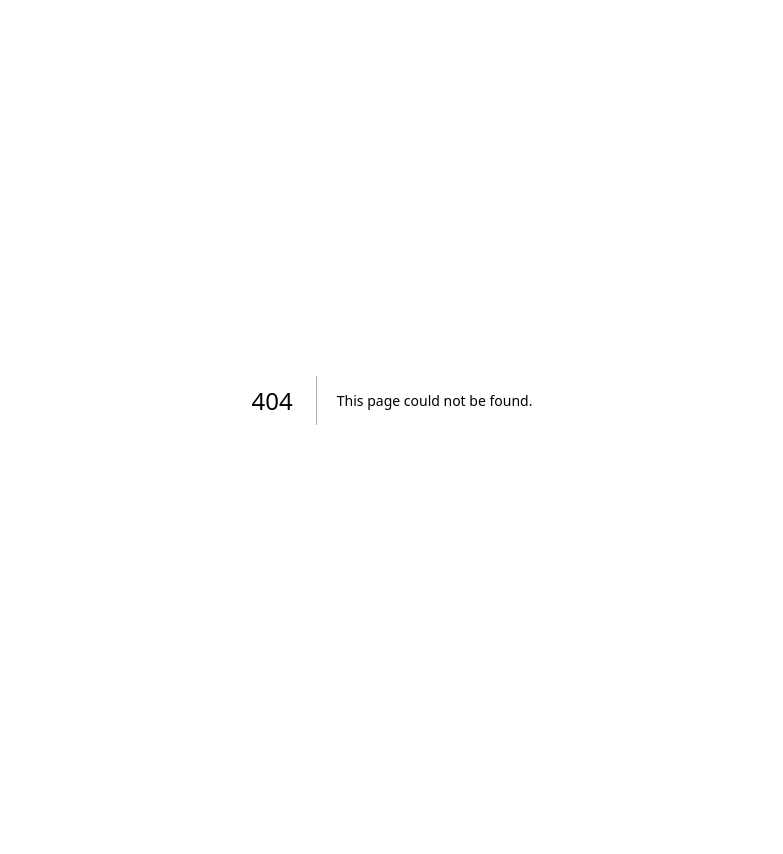
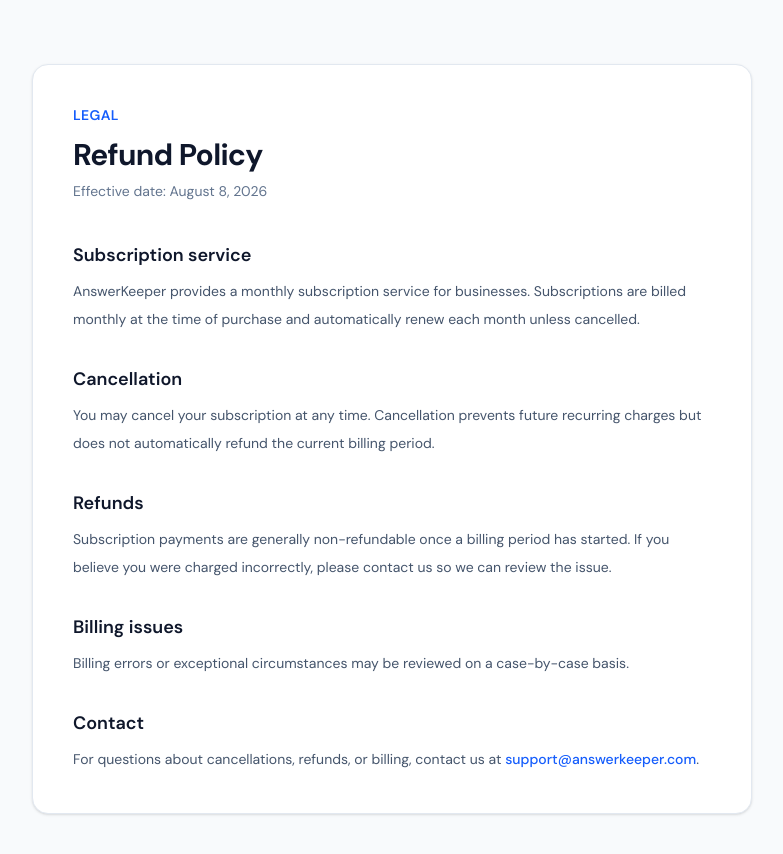
Before and after one commit to AnswerKeeper/answerkeeper-website, a Next.js app: page /refund-policy in a window 1280 px wide. Before the commit this address had no page. Shown: the top 854 px of the page, without its empty margins (248-1031 px from the left). Before the commit the page ends 800 px from the top, so only its background shows below. Built offline with nearby package versions, Linux system fonts and the light colour scheme.

Commit message:
Add pricing and refund policy pages

```diff
--- /dev/null
+++ b/src/app/pricing/page.tsx
@@ -0,0 +1,49 @@
+export default function PricingPage() {
+    return (
+      <main className="min-h-screen bg-slate-50 px-6 py-20">
+        <div className="mx-auto max-w-3xl text-center">
+          <p className="text-sm font-semibold uppercase tracking-wide text-blue-600">
+            Pricing
+          </p>
+
+          <h1 className="mt-3 text-4xl font-bold text-slate-900">
+            Simple pricing for your business
+          </h1>
+
+          <p className="mt-4 text-lg text-slate-600">
+            Professional 24/7 call answering for plumbing and HVAC businesses.
+          </p>
+
+          <div className="mx-auto mt-10 max-w-md rounded-2xl border border-slate-200 bg-white p-8 shadow-sm">
+            <h2 className="text-xl font-semibold text-slate-900">
+              AnswerKeeper Monthly
+            </h2>
+
+            <div className="mt-5">
+              <span className="text-5xl font-bold text-slate-900">$149</span>
+              <span className="ml-2 text-slate-500">/month</span>
+            </div>
+
+            <p className="mt-3 text-sm text-slate-500">
+              Unlimited calls · No long-term contract
+            </p>
+
+            <ul className="mt-8 space-y-3 text-left text-sm text-slate-700">
+              <li>✓ 24/7 call answering</li>
+              <li>✓ Emergency call detection</li>
+              <li>✓ SMS notifications</li>
+              <li>✓ Appointment scheduling</li>
+              <li>✓ Customer information capture</li>
+            </ul>
+
+            <a
+              href="https://tally.so/r/D49rpE"
+              className="mt-8 block rounded-lg bg-blue-600 px-6 py-3 text-center font-semibold text-white hover:bg-blue-700"
+            >
+              Book a Free Demo
+            </a>
+          </div>
+        </div>
+      </main>
+    );
+  }
--- a/src/app/privacy/page.tsx
+++ b/src/app/privacy/page.tsx
@@ -10,7 +10,7 @@
       <p className="mt-3 text-sm text-gray-500">
         This Privacy Policy applies to AnswerKeeper, a service operated by
         AnswerKeeper Technologies (Business Name Registration No. 9746137,
-        registered with the Corporate Affairs Commission, Nigeria).
+        registered with the CAC).
       </p>
 
       <p className="mt-6">
--- /dev/null
+++ b/src/app/refund-policy/page.tsx
@@ -0,0 +1,83 @@
+export default function RefundPolicyPage() {
+    return (
+      <main className="min-h-screen bg-slate-50">
+        <section className="mx-auto max-w-3xl px-6 py-16">
+          <div className="rounded-2xl border border-slate-200 bg-white p-8 shadow-sm sm:p-10">
+            <p className="text-sm font-semibold uppercase tracking-wide text-blue-600">
+              Legal
+            </p>
+
+            <h1 className="mt-3 text-3xl font-bold tracking-tight text-slate-900">
+              Refund Policy
+            </h1>
+
+            <p className="mt-2 text-sm text-slate-500">
+              Effective date: August 8, 2026
+            </p>
+
+            <div className="mt-10 space-y-8 text-sm leading-7 text-slate-600">
+              <section>
+                <h2 className="text-lg font-semibold text-slate-900">
+                  Subscription service
+                </h2>
+                <p className="mt-2">
+                  AnswerKeeper provides a monthly subscription service for
+                  businesses. Subscriptions are billed monthly at the time of
+                  purchase and automatically renew each month unless cancelled.
+                </p>
+              </section>
+
+              <section>
+                <h2 className="text-lg font-semibold text-slate-900">
+                  Cancellation
+                </h2>
+                <p className="mt-2">
+                  You may cancel your subscription at any time. Cancellation
+                  prevents future recurring charges but does not automatically
+                  refund the current billing period.
+                </p>
+              </section>
+
+              <section>
+                <h2 className="text-lg font-semibold text-slate-900">
+                  Refunds
+                </h2>
+                <p className="mt-2">
+                  Subscription payments are generally non-refundable once a
+                  billing period has started. If you believe you were charged
+                  incorrectly, please contact us so we can review the issue.
+                </p>
+              </section>
+
+              <section>
+                <h2 className="text-lg font-semibold text-slate-900">
+                  Billing issues
+                </h2>
+                <p className="mt-2">
+                  Billing errors or exceptional circumstances may be reviewed on
+                  a case-by-case basis.
+                </p>
+              </section>
+
+              <section>
+                <h2 className="text-lg font-semibold text-slate-900">
+                  Contact
+                </h2>
+                <p className="mt-2">
+                  For questions about cancellations, refunds, or billing, contact
+                  us at{" "}
+                  <a
+                    href="mailto:support@answerkeeper.com"
+                    className="font-medium text-blue-600 hover:underline"
+                  >
+                    support@answerkeeper.com
+                  </a>
+                  .
+                </p>
+              </section>
+            </div>
+          </div>
+        </section>
+      </main>
+    );
+  }
--- a/src/components/landing/Footer.tsx
+++ b/src/components/landing/Footer.tsx
@@ -21,8 +21,9 @@
           </p>
         </div>
 
-        <div className="grid grid-cols-2 gap-10 sm:grid-cols-3">
+        <div className="grid grid-cols-2 gap-10 sm:grid-cols-4">
 
+          {/* Product */}
           <div>
             <p className="text-xs font-semibold uppercase tracking-wider text-navy-soft">
               Product
@@ -31,28 +32,46 @@
             <ul className="mt-3 space-y-2">
 
               <li>
-                <a href="/#features" className="text-sm text-navy-muted hover:text-navy">
+                <a
+                  href="/#features"
+                  className="text-sm text-navy-muted hover:text-navy"
+                >
                   Features
                 </a>
               </li>
 
               <li>
-                <a href="/#how-it-works" className="text-sm text-navy-muted hover:text-navy">
+                <a
+                  href="/#how-it-works"
+                  className="text-sm text-navy-muted hover:text-navy"
+                >
                   How It Works
                 </a>
               </li>
 
               <li>
-                <a href="/#benefits" className="text-sm text-navy-muted hover:text-navy">
+                <a
+                  href="/#benefits"
+                  className="text-sm text-navy-muted hover:text-navy"
+                >
                   Benefits
+                </a>
+              </li>
+
+              <li>
+                <a
+                  href="/pricing"
+                  className="text-sm text-navy-muted hover:text-navy"
+                >
+                  Pricing
                 </a>
               </li>
 
             </ul>
           </div>
 
+          {/* Company */}
           <div>
-
             <p className="text-xs font-semibold uppercase tracking-wider text-navy-soft">
               Company
             </p>
@@ -60,35 +79,66 @@
             <ul className="mt-3 space-y-2">
 
               <li>
-                <a href="/about" className="text-sm text-navy-muted hover:text-navy">
+                <a
+                  href="/about"
+                  className="text-sm text-navy-muted hover:text-navy"
+                >
                   About
                 </a>
               </li>
 
               <li>
-                <a href="/contact" className="text-sm text-navy-muted hover:text-navy">
+                <a
+                  href="/contact"
+                  className="text-sm text-navy-muted hover:text-navy"
+                >
                   Contact
                 </a>
               </li>
 
+            </ul>
+          </div>
+
+          {/* Legal */}
+          <div>
+            <p className="text-xs font-semibold uppercase tracking-wider text-navy-soft">
+              Legal
+            </p>
+
+            <ul className="mt-3 space-y-2">
+
               <li>
-                <a href="/privacy" className="text-sm text-navy-muted hover:text-navy">
+                <a
+                  href="/privacy"
+                  className="text-sm text-navy-muted hover:text-navy"
+                >
                   Privacy Policy
                 </a>
               </li>
 
               <li>
-                <a href="/terms" className="text-sm text-navy-muted hover:text-navy">
+                <a
+                  href="/terms"
+                  className="text-sm text-navy-muted hover:text-navy"
+                >
                   Terms of Service
                 </a>
               </li>
 
+              <li>
+                <a
+                  href="/refund-policy"
+                  className="text-sm text-navy-muted hover:text-navy"
+                >
+                  Refund Policy
+                </a>
+              </li>
+
             </ul>
-
           </div>
 
+          {/* Contact */}
           <div>
-
             <p className="text-xs font-semibold uppercase tracking-wider text-navy-soft">
               Contact
             </p>
@@ -96,11 +146,11 @@
             <ul className="mt-3 space-y-2">
 
               <li>
-              <a
-                  href="mailto:answerkeeper.app@gmail.com"
+                <a
+                  href="mailto:support@answerkeeper.app"
                   className="text-sm text-navy-muted hover:text-navy"
-                  >
-                  answerkeeper.app@gmail.com
+                >
+                  support@answerkeeper.app
                 </a>
               </li>
 
@@ -109,7 +159,6 @@
               </li>
 
             </ul>
-
           </div>
 
         </div>
--- a/src/components/landing/Navbar.tsx
+++ b/src/components/landing/Navbar.tsx
@@ -7,6 +7,7 @@
 const links = [
   { href: "#features", label: "Features" },
   { href: "#how-it-works", label: "How It Works" },
+  { href: "/pricing", label: "Pricing" },
   { href: "/about", label: "About" },
   { href: "/contact", label: "Contact" },
 ];
```
